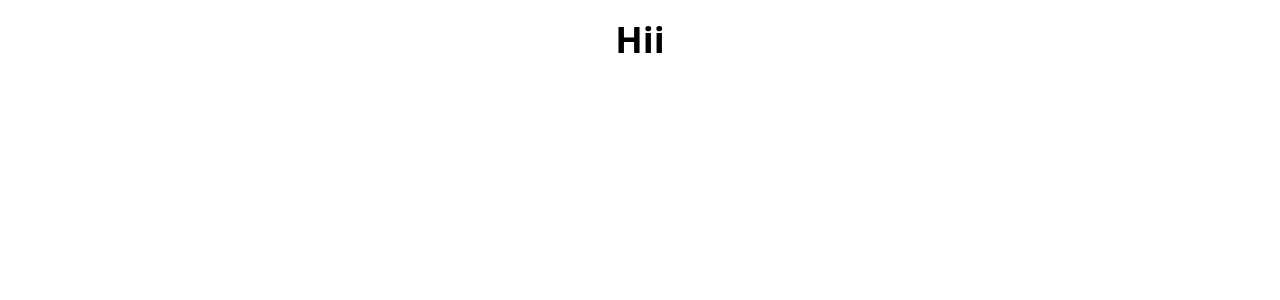
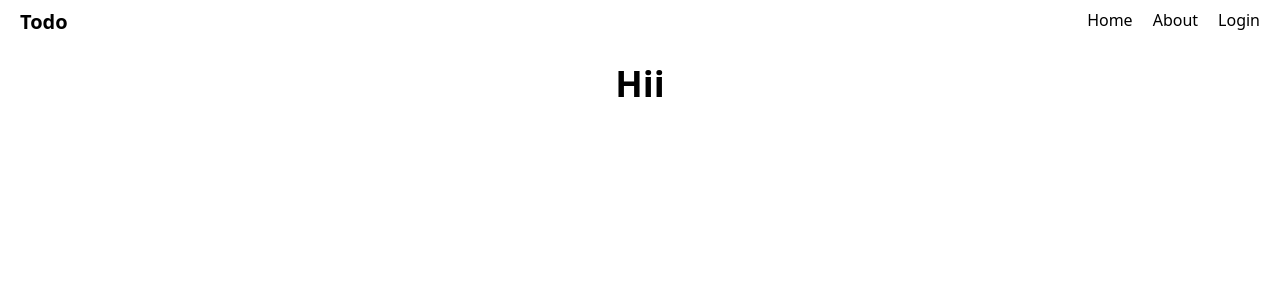
Before and after one commit to shubhamxdd/todo-next, a Next.js app: page / in a window 1280 px wide. Shown: the top 300 px of the page. Built offline with nearby package versions, Linux system fonts and the light colour scheme.

Commit message:
Create header component

```diff
--- a/app/layout.tsx
+++ b/app/layout.tsx
@@ -1,9 +1,10 @@
+import Header from "@/components/Header";
 import "./globals.css";
 import type { Metadata } from "next";
 
 export const metadata: Metadata = {
-  title: "Create Next App",
-  description: "Generated by create next app",
+  title: "TODO App",
+  description: "TODO App is a simple todo app built with Next.js.",
 };
 
 export default function RootLayout({
@@ -13,7 +14,10 @@ export default function RootLayout({
 }) {
   return (
     <html lang="en">
-      <body>{children}</body>
+      <body>
+        <Header />
+        <main>{children}</main>
+      </body>
     </html>
   );
 }
--- /dev/null
+++ b/components/Header.tsx
@@ -0,0 +1,30 @@
+import Link from "next/link";
+
+const Header = () => {
+  return (
+    <>
+      <div className="px-5 py-2">
+        <div className="flex justify-between">
+          <h2 className="text-xl font-semibold">
+            <Link href="/">Todo</Link>
+          </h2>
+          <div>
+            <ul className="flex gap-5">
+              <li>
+                <Link href="/">Home</Link>
+              </li>
+              <li>
+                <Link href="/about">About</Link>
+              </li>
+              <li>
+                <Link href="/login">Login</Link>
+              </li>
+            </ul>
+          </div>
+        </div>
+      </div>
+    </>
+  );
+};
+
+export default Header;
```
